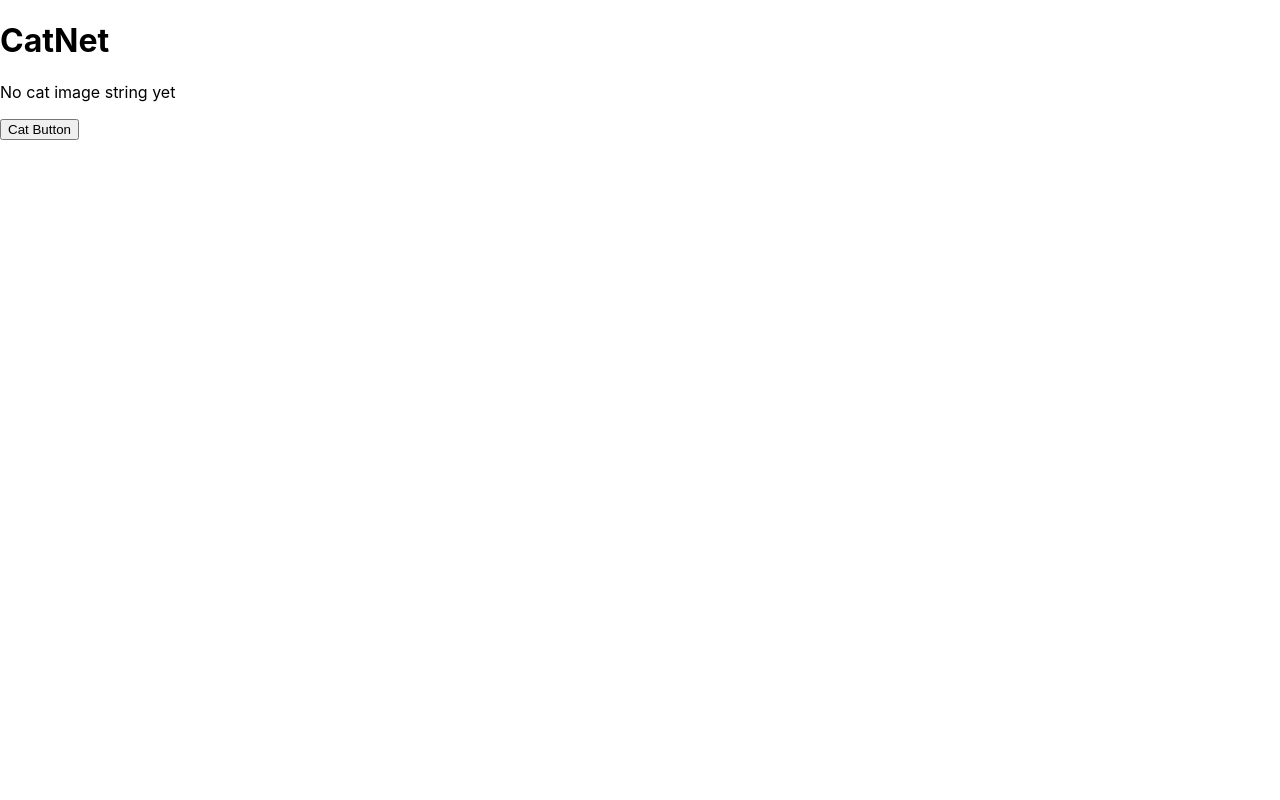
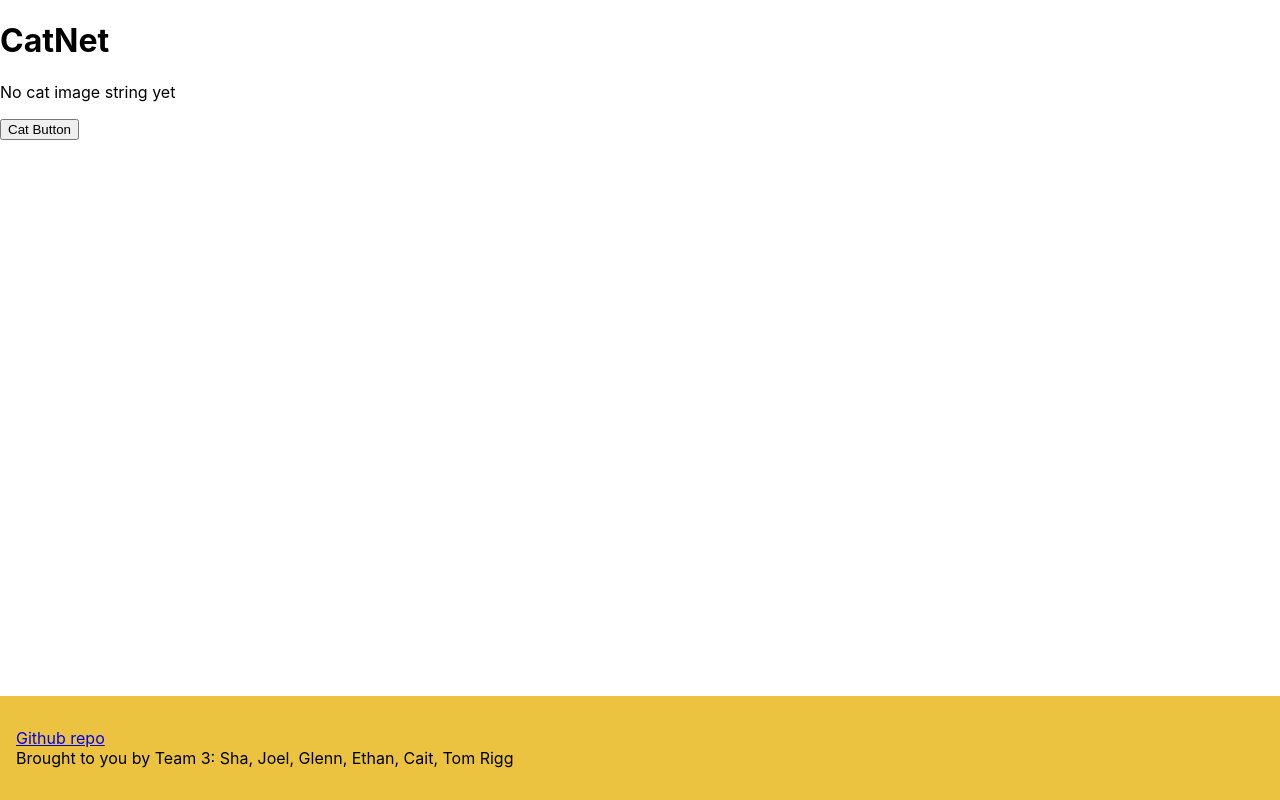
Before and after one commit to Cha-M/CatNet, a React (Create React App) app: page / in a window 1280 px wide. Built offline with nearby package versions, Linux system fonts and the light colour scheme; no server answers.

Commit message:
footer first commit

```diff
--- a/package.json
+++ b/package.json
@@ -6,6 +6,7 @@
     "@testing-library/jest-dom": "^5.16.2",
     "@testing-library/react": "^12.1.3",
     "@testing-library/user-event": "^13.5.0",
+    "faker": "^6.6.6",
     "react": "^17.0.2",
     "react-dom": "^17.0.2",
     "react-scripts": "5.0.0",
--- a/src/App.js
+++ b/src/App.js
@@ -1,5 +1,5 @@
 import { useState, useEffect } from 'react';
-import logo from './logo.svg';
+import Footer from './components/footer'
 
 
 // const collect = async () => {
@@ -67,6 +67,7 @@ function App() {
 
       }
       <button onClick={collectCat}>Cat Button</button>
+      <Footer/>
     </div>
   );
 }
--- /dev/null
+++ b/src/components/footer.js
@@ -0,0 +1,11 @@
+import React from "react";
+
+const Footer = () => (
+  <div className="footer">
+    <p><a href="https://github.com/Cha-M/CatNet">Github repo</a>
+    <br></br>
+    Brought to you by Team 3: Sha, Joel, Glenn, Ethan, Cait, Tom Rigg</p>
+  </div>
+);
+
+export default Footer;
--- a/src/index.css
+++ b/src/index.css
@@ -1,5 +1,6 @@
 body {
   margin: 0;
+  margin-bottom: 110px;
   font-family: -apple-system, BlinkMacSystemFont, 'Segoe UI', 'Roboto', 'Oxygen',
     'Ubuntu', 'Cantarell', 'Fira Sans', 'Droid Sans', 'Helvetica Neue',
     sans-serif;
@@ -11,3 +12,12 @@ code {
   font-family: source-code-pro, Menlo, Monaco, Consolas, 'Courier New',
     monospace;
 }
+
+.footer{
+  padding: 1rem;
+  background-color: rgb(235, 195, 64);
+  position: fixed;
+  bottom: 0;
+  left: 0;
+  width: 100%;
+}
--- a/src/index.js
+++ b/src/index.js
@@ -2,16 +2,5 @@ import React from 'react';
 import ReactDOM from 'react-dom';
 import './index.css';
 import App from './App';
-import reportWebVitals from './reportWebVitals';
 
-ReactDOM.render(
-  <React.StrictMode>
-    <App />
-  </React.StrictMode>,
-  document.getElementById('root')
-);
-
-// If you want to start measuring performance in your app, pass a function
-// to log results (for example: reportWebVitals(console.log))
-// or send to an analytics endpoint. Learn more: https://bit.ly/CRA-vitals
-reportWebVitals();
+ReactDOM.render(<App />, document.getElementById('root'));
--- a/src/reportWebVitals.js
+++ /dev/null
@@ -1,13 +0,0 @@
-const reportWebVitals = onPerfEntry => {
-  if (onPerfEntry && onPerfEntry instanceof Function) {
-    import('web-vitals').then(({ getCLS, getFID, getFCP, getLCP, getTTFB }) => {
-      getCLS(onPerfEntry);
-      getFID(onPerfEntry);
-      getFCP(onPerfEntry);
-      getLCP(onPerfEntry);
-      getTTFB(onPerfEntry);
-    });
-  }
-};
-
-export default reportWebVitals;
```
Also changed, not shown: src/logo.svg (deleted), 1 other file (tests, documents, lock files or other folders).
